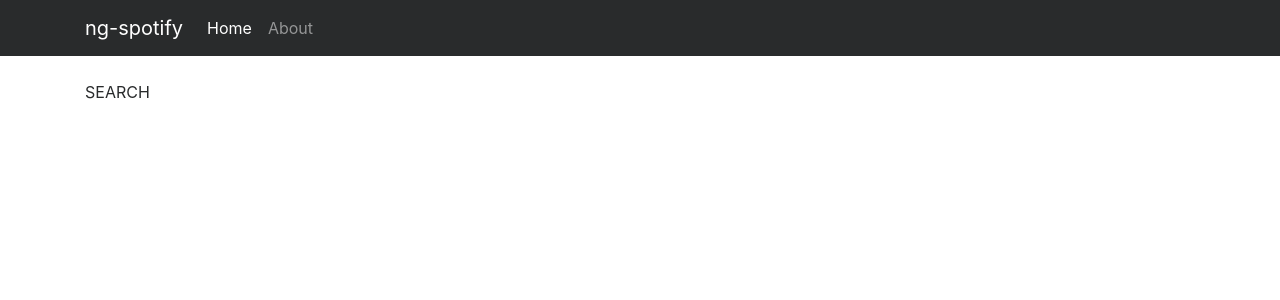
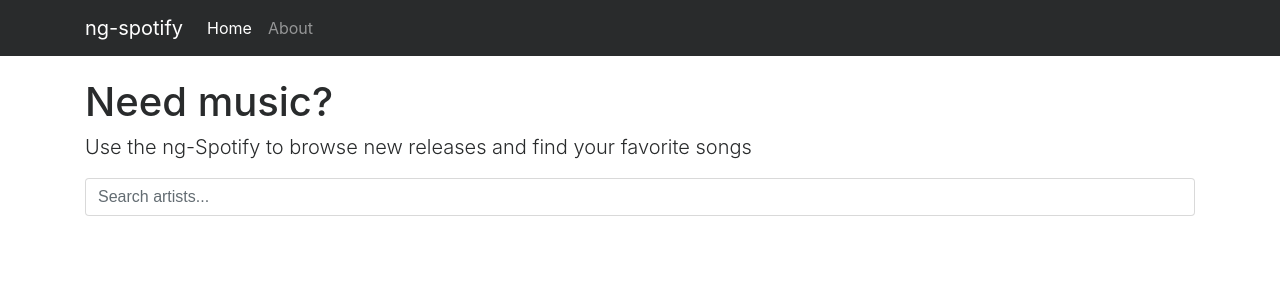
Before and after one commit to igor-pavlichenko/ng-spotify, an Angular app: page / in a window 1280 px wide. Shown: the top 300 px of the page. Built offline with nearby package versions, Linux system fonts and the light colour scheme.

Commit message:
Add search input which calls a search method on keyup

```diff
--- a/src/app/components/search/search.component.html
+++ b/src/app/components/search/search.component.html
@@ -1 +1,11 @@
-SEARCH
+<h1>Need music?</h1>
+<p class="lead">Use the ng-Spotify to browse new releases and find your favorite songs</p>
+
+<form>
+	<div class="form-group">
+		<input class="form-control" type="text" placeholder="Search artists..."
+				[(ngModel)]="searchStr" name="searchStr"
+				(keyup)="searchMusic()">
+
+	</div>
+</form>
--- a/src/app/components/search/search.component.ts
+++ b/src/app/components/search/search.component.ts
@@ -6,10 +6,15 @@ import { Component, OnInit } from '@angular/core';
 	styleUrls: ['./search.component.scss']
 })
 export class SearchComponent implements OnInit {
+	searchStr: string;
 
 	constructor() { }
 
 	ngOnInit() {
 	}
 
+	searchMusic() {
+		console.log(this.searchStr);
+	}
+
 }
```
